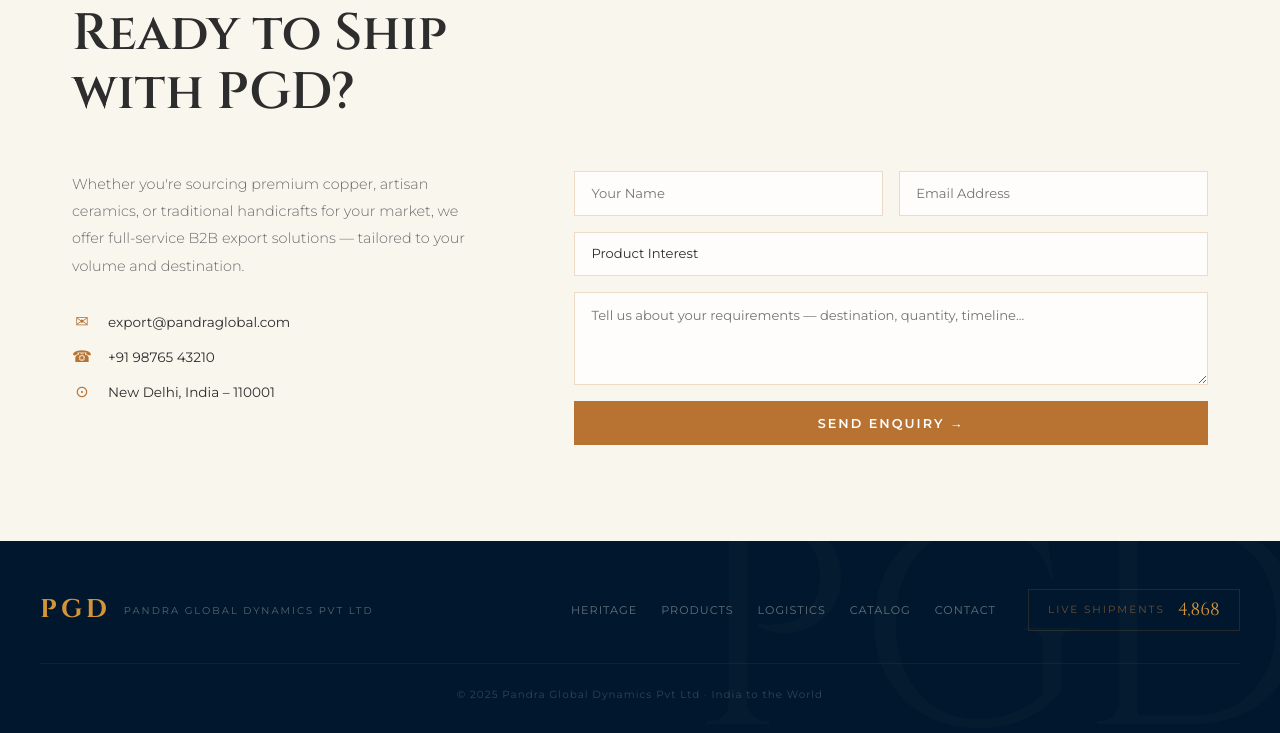
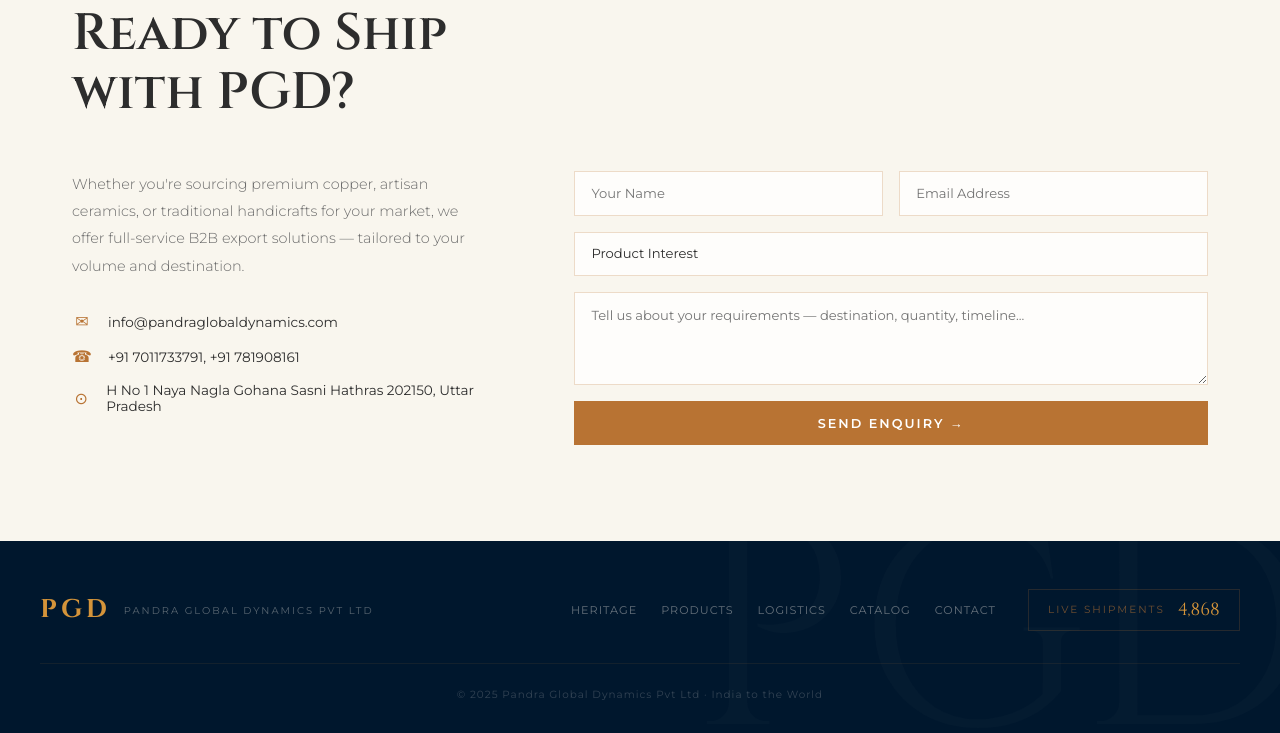
Before and after one commit to tarunk0/PGD-Website, a Flask app: page / in a window 1280 px wide. Shown: the part 3789-4522 px from the top of the page. Run offline with Flask 3, Linux system fonts and the light colour scheme.

Commit message:
changed info

```diff
--- a/templates/index.html
+++ b/templates/index.html
@@ -238,9 +238,9 @@
       <div class="contact-info">
         <p>Whether you're sourcing premium copper, artisan ceramics, or traditional handicrafts for your market, we offer full-service B2B export solutions — tailored to your volume and destination.</p>
         <div class="cinfo-items">
-          <div class="cinfo-item"><span class="cinfo-icon">✉</span><span>export@pandraglobal.com</span></div>
-          <div class="cinfo-item"><span class="cinfo-icon">☎</span><span>+91 98765 43210</span></div>
-          <div class="cinfo-item"><span class="cinfo-icon">⊙</span><span>New Delhi, India – 110001</span></div>
+          <div class="cinfo-item"><span class="cinfo-icon">✉</span><span>info@pandraglobaldynamics.com</span></div>
+          <div class="cinfo-item"><span class="cinfo-icon">☎</span><span>+91 7011733791, +91 781908161</span></div>
+          <div class="cinfo-item"><span class="cinfo-icon">⊙</span><span>H No 1 Naya Nagla Gohana Sasni Hathras 202150, Uttar Pradesh</span></div>
         </div>
       </div>
       <form class="contact-form" onsubmit="handleSubmit(event)">
```
